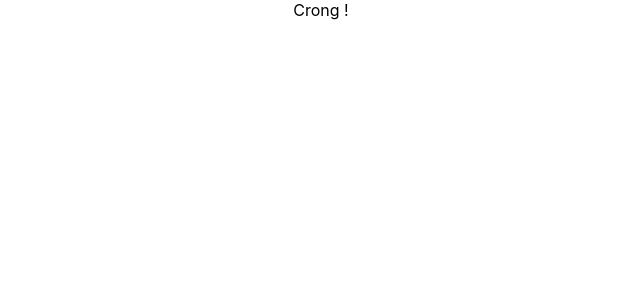
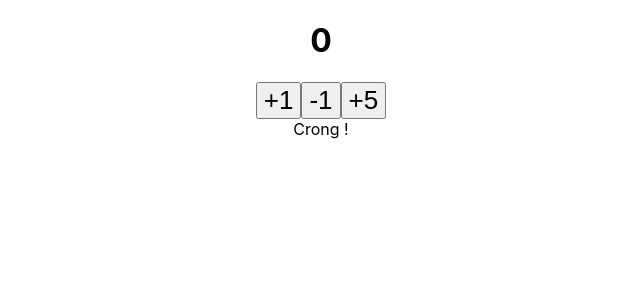
Before and after one commit to sinde530/miniproject, a React (Vite) app: page / in a window 1280 px wide. Shown: the top 300 px of the page, without its empty margins (319-959 px from the left). Built offline with nearby package versions, Linux system fonts and the light colour scheme.

Commit message:
store stop

```diff
--- a/src/App.tsx
+++ b/src/App.tsx
@@ -1,10 +1,12 @@
 import Greetings from "./components/Greetings";
 
 import "./App.css";
+import CounterContainer from "./containers/CounterContainer";
 
 function App() {
   return (
     <div className="App">
+      <CounterContainer />
       <Greetings name="Crong" mark="!" />
     </div>
   );
--- a/src/app/store.ts
+++ /dev/null
@@ -1,5 +0,0 @@
-import { configureStore } from "@reduxjs/toolkit";
-
-export default configureStore({
-  reducer: {},
-});
--- a/src/main.tsx
+++ b/src/main.tsx
@@ -2,11 +2,15 @@ import ReactDOM from "react-dom/client";
 
 import { Provider } from "react-redux";
 
-import store from "./app/store";
+import { createStore } from "redux";
+
+import rootReducer from "./modules";
 
 import App from "./App";
 
 import "./index.css";
+
+const store = createStore(rootReducer);
 
 ReactDOM.createRoot(document.getElementById("root")!).render(
   <Provider store={store}>
```
